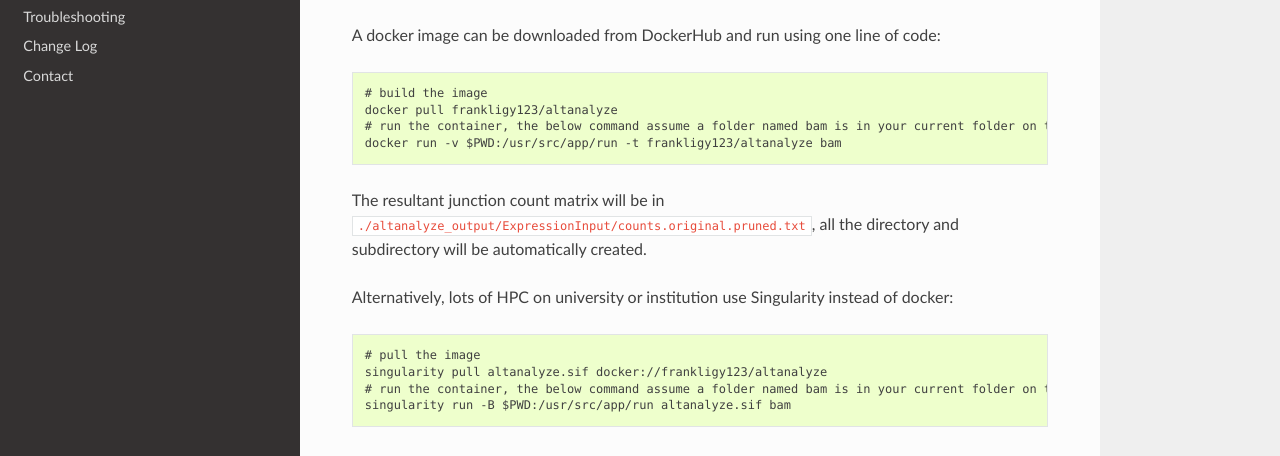
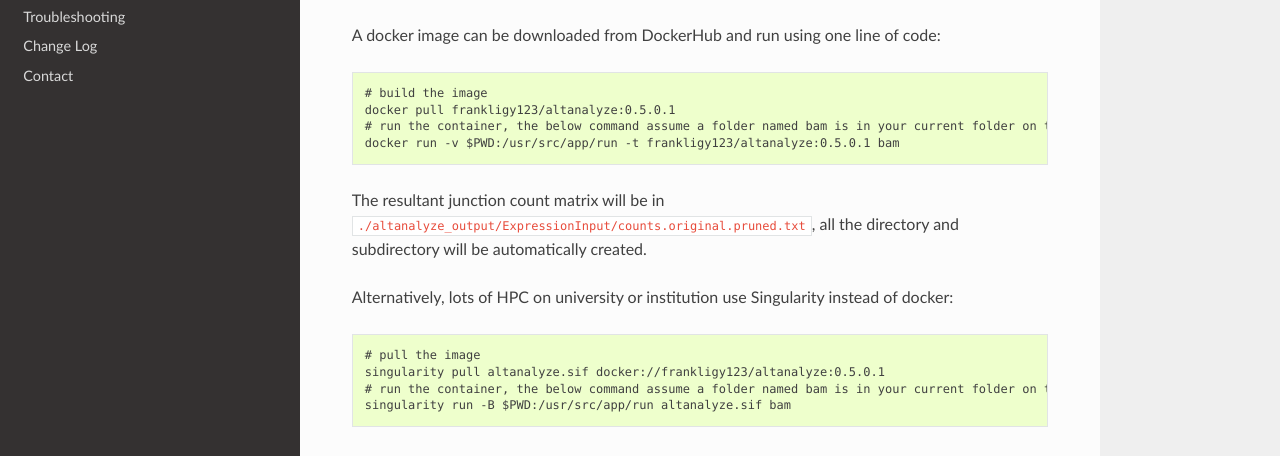
Before and after one commit to frankligy/SNAF, a Sphinx documentation site: the page built from docs/installation.rst, in a window 1280 px wide and 900 px high. Shown: the part 360-816 px from the top of the window. Built offline with Sphinx 7.4.7 and the Read the Docs theme 2.0.0, drawn with Linux system fonts in a browser that asks for light colours.

Commit message:
add tagname

```diff
--- a/docs/installation.rst
+++ b/docs/installation.rst
@@ -11,9 +11,9 @@
 A docker image can be downloaded from DockerHub and run using one line of code::
 
     # build the image
-    docker pull frankligy123/altanalyze
+    docker pull frankligy123/altanalyze:0.5.0.1
     # run the container, the below command assume a folder named bam is in your current folder on the host machine
-    docker run -v $PWD:/usr/src/app/run -t frankligy123/altanalyze bam
+    docker run -v $PWD:/usr/src/app/run -t frankligy123/altanalyze:0.5.0.1 bam
 
 The resultant junction count matrix will be in ``./altanalyze_output/ExpressionInput/counts.original.pruned.txt``, all the directory and subdirectory
 will be automatically created.
@@ -21,7 +21,7 @@
 Alternatively, lots of HPC on university or institution use Singularity instead of docker::
 
     # pull the image
-    singularity pull altanalyze.sif docker://frankligy123/altanalyze
+    singularity pull altanalyze.sif docker://frankligy123/altanalyze:0.5.0.1
     # run the container, the below command assume a folder named bam is in your current folder on the host machine
     singularity run -B $PWD:/usr/src/app/run altanalyze.sif bam
 
--- a/docs/tutorial.rst
+++ b/docs/tutorial.rst
@@ -22,7 +22,7 @@
 the full path to the folder is the only command you need to run in this step (See Installation for more detail)::
 
     # run the container, the below command assume a folder named bam is in your current folder on the host machine
-    docker run -v $PWD:/usr/src/app/run -t frankligy123/altanalyze bam
+    docker run -v $PWD:/usr/src/app/run -t frankligy123/altanalyze:0.5.0.1 bam
 
 The output of this step contains different useful readouts, including splicing junction quantification, splicing event quantification and gene expression, but the most important output that will be used
 in the following step is the junction count matrix. Let us take a look at a subsampled junction count matrix, each row represent a splicing junction
```
